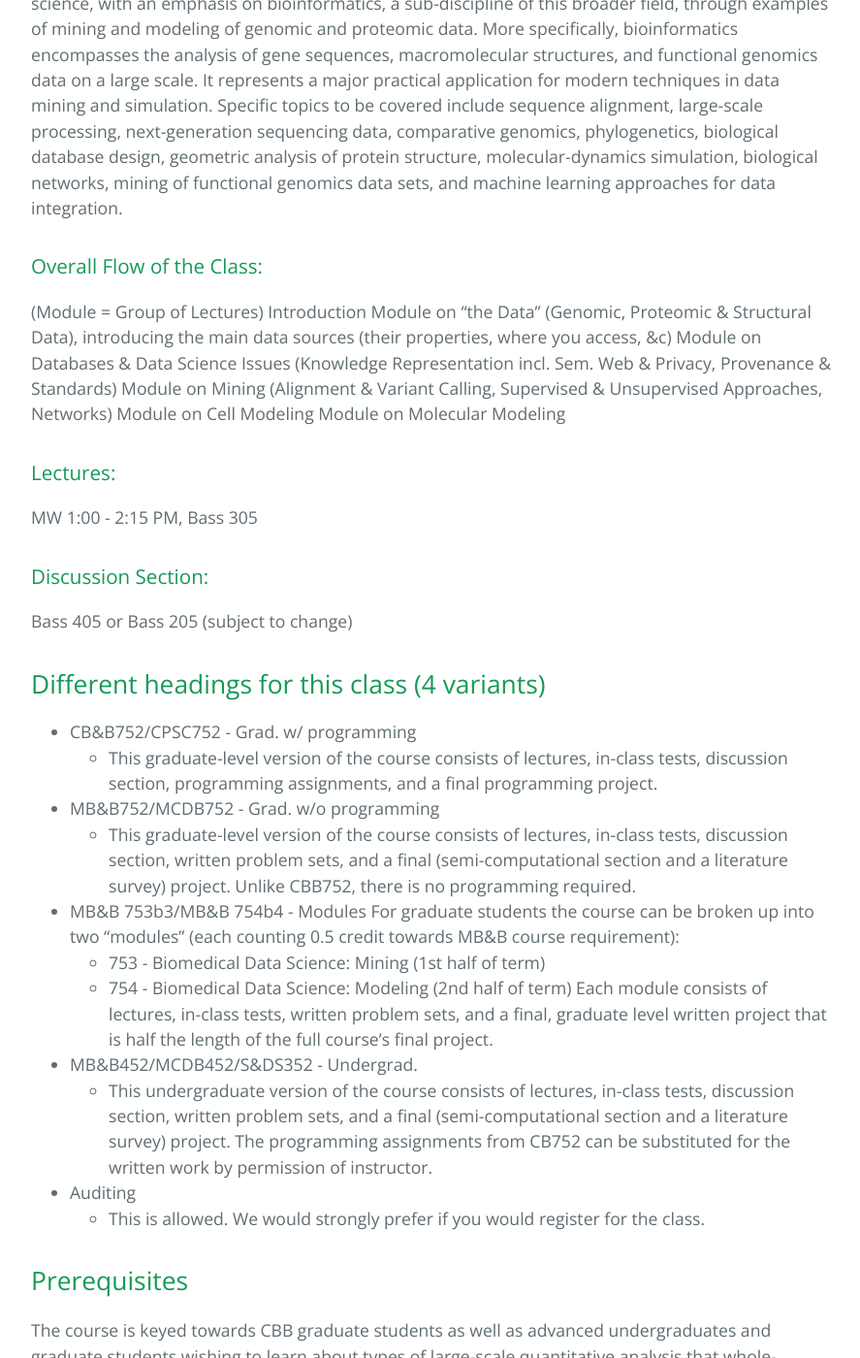
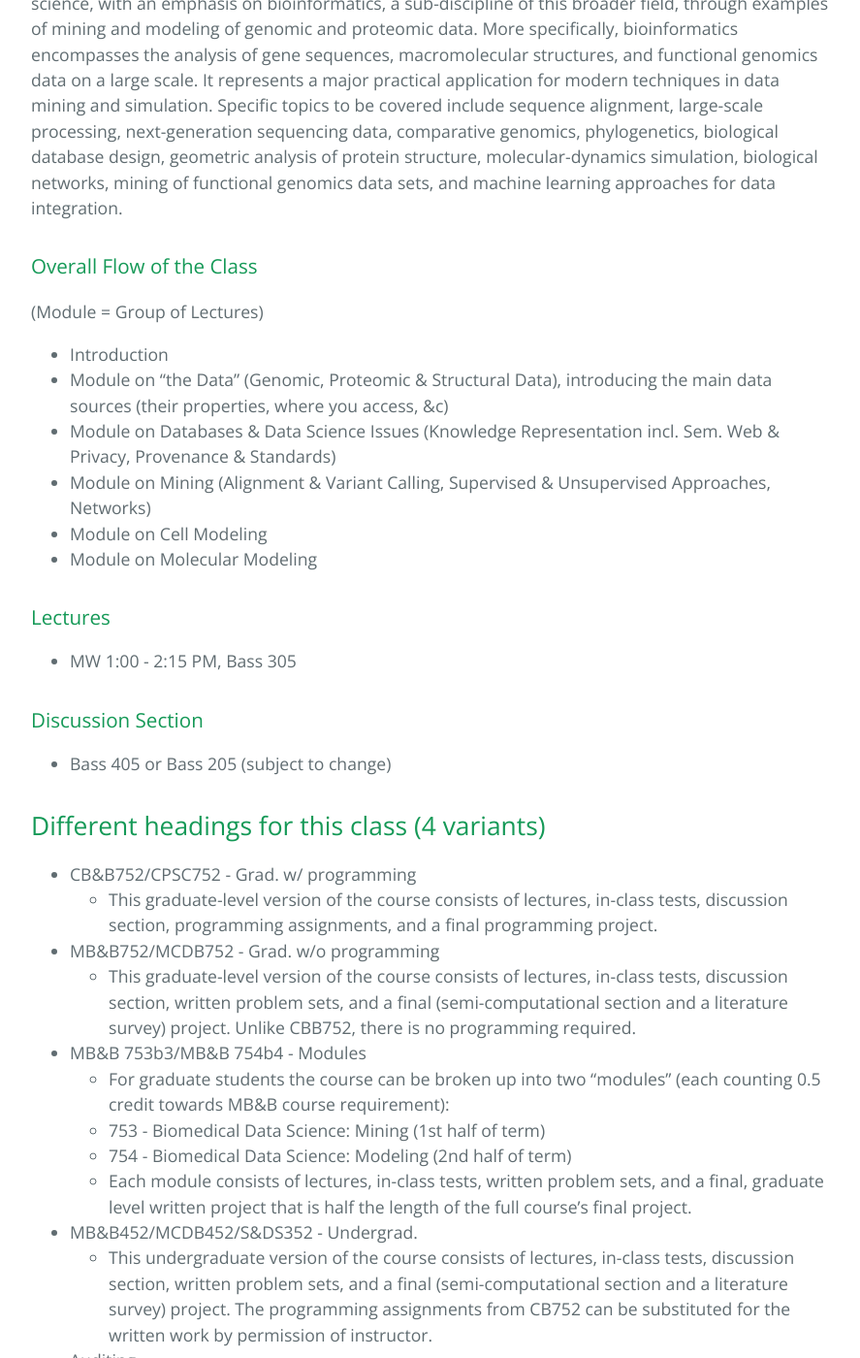
Before and after one commit to gersteinlab/cbb752b19, a Jekyll site: the page built from index.md, in a window 1280 px wide and 1400 px high, scrolled down 742 px. Shown: the whole window at 97% size, without its empty margins (192-1079 px from the left). Built offline with Jekyll 4.4.1, drawn with Linux system fonts in a browser that asks for light colours; our own code applies the rules of GitHub Pages for plain Markdown files; some of the changed text lies outside the part shown.

Commit message:
Update index.md

```diff
--- a/index.md
+++ b/index.md
@@ -4,23 +4,24 @@ Rapid developments in bio- and information- technology and are changing the way
 
 This course aims to equip students with some of the concepts and skills relevant to biomedical data science, with an emphasis on bioinformatics, a sub-discipline of this broader field, through examples of mining and modeling of genomic and proteomic data. More specifically, bioinformatics encompasses the analysis of gene sequences, macromolecular structures, and functional genomics data on a large scale. It represents a major practical application for modern techniques in data mining and simulation. Specific topics to be covered include sequence alignment, large-scale processing, next-generation sequencing data, comparative genomics, phylogenetics, biological database design, geometric analysis of protein structure, molecular-dynamics simulation, biological networks, mining of functional genomics data sets, and machine learning approaches for data integration.
 
-### Overall Flow of the Class:
+### Overall Flow of the Class
 
 (Module = Group of Lectures)
-Introduction
-Module on "the Data" (Genomic, Proteomic & Structural Data), introducing the main data sources (their properties, where you access, &c)
-Module on Databases & Data Science Issues (Knowledge Representation incl. Sem. Web & Privacy, Provenance & Standards)
-Module on Mining (Alignment & Variant Calling, Supervised & Unsupervised Approaches, Networks)
-Module on Cell Modeling
-Module on Molecular Modeling
 
-### Lectures:
+- Introduction
+- Module on "the Data" (Genomic, Proteomic & Structural Data), introducing the main data sources (their properties, where you access, &c)
+- Module on Databases & Data Science Issues (Knowledge Representation incl. Sem. Web & Privacy, Provenance & Standards)
+- Module on Mining (Alignment & Variant Calling, Supervised & Unsupervised Approaches, Networks)
+- Module on Cell Modeling
+- Module on Molecular Modeling
 
-MW 1:00 - 2:15 PM, Bass 305
+### Lectures
 
-### Discussion Section:
+- MW 1:00 - 2:15 PM, Bass 305
 
-Bass 405 or Bass 205 (subject to change)
+### Discussion Section
+
+- Bass 405 or Bass 205 (subject to change)
 
 ## Different headings for this class (4 variants)
 
@@ -32,10 +33,10 @@ Bass 405 or Bass 205 (subject to change)
  discussion section, written problem sets, and a final (semi-computational section and a literature survey) project. Unlike CBB752, there is no programming required.
 
 - MB&B 753b3/MB&B 754b4 - Modules
-  For graduate students the course can be broken up into two "modules" (each counting 0.5 credit towards MB&B course requirement):
+  - For graduate students the course can be broken up into two "modules" (each counting 0.5 credit towards MB&B course requirement):
   - 753 - Biomedical Data Science: Mining (1st half of term)
   - 754 - Biomedical Data Science: Modeling (2nd half of term)
-  Each module consists of lectures, in-class tests, written problem sets, and a final, graduate level written project that is half the length of the full course's final project.
+  - Each module consists of lectures, in-class tests, written problem sets, and a final, graduate level written project that is half the length of the full course's final project.
 
 - MB&B452/MCDB452/S&DS352 - Undergrad.
   - This undergraduate version of the course consists of lectures, in-class tests, discussion section, written problem sets, and a final (semi-computational section and a literature survey) project. The programming assignments from CB752 can be substituted for the written work by permission of instructor.
@@ -50,6 +51,7 @@ The course is keyed towards CBB graduate students as well as advanced undergradu
 Students should have:
 - A basic knowledge of biochemistry and molecular biology.
 - A knowledge of basic quantitative concepts, such as single variable calculus, basic probability & statistics, and basic programming skills.
+
 These can be fulfilled by: MBB 200 and Mathematics 115 or permission of the instructor.
 
 ## Class Requirements
@@ -62,7 +64,7 @@ Papers will be assigned throughout the course. These papers will be presented an
 - There will be a quiz covering the 2nd half of the course.
 Quizes will comprise simple questions that you should be able to answer from the lectures plus the main readings.
 
-For references, please refer the previous [Quiz Archive](/cbb752b19/quiz)
+For references, please refer the previous [Quiz Archive](/quiz)
 
 ### Programming Assignments (Req'd for CBB and CS grad. students)
 - There will be four homework assignments including assignment 0. We will try to promote the idea of reproducible research and using version control system, specifically GitHub, in facilitating the process of homework submission.
@@ -72,7 +74,7 @@ For references, please refer the previous [Quiz Archive](/cbb752b19/quiz)
 
 ## Syllabus
 
-The course syllabus as a single PDF can be found [HERE](/cbb752b19/syllabus)
+The course syllabus as a single PDF can be found [HERE](/syllabus)
 
 ## Pages from previous years
 - 2019 Spring is the 21st time Bioinformatics has been taught at Yale. Pages for the 20 previous iterations of the class are available. Look at how things evolve!
```
